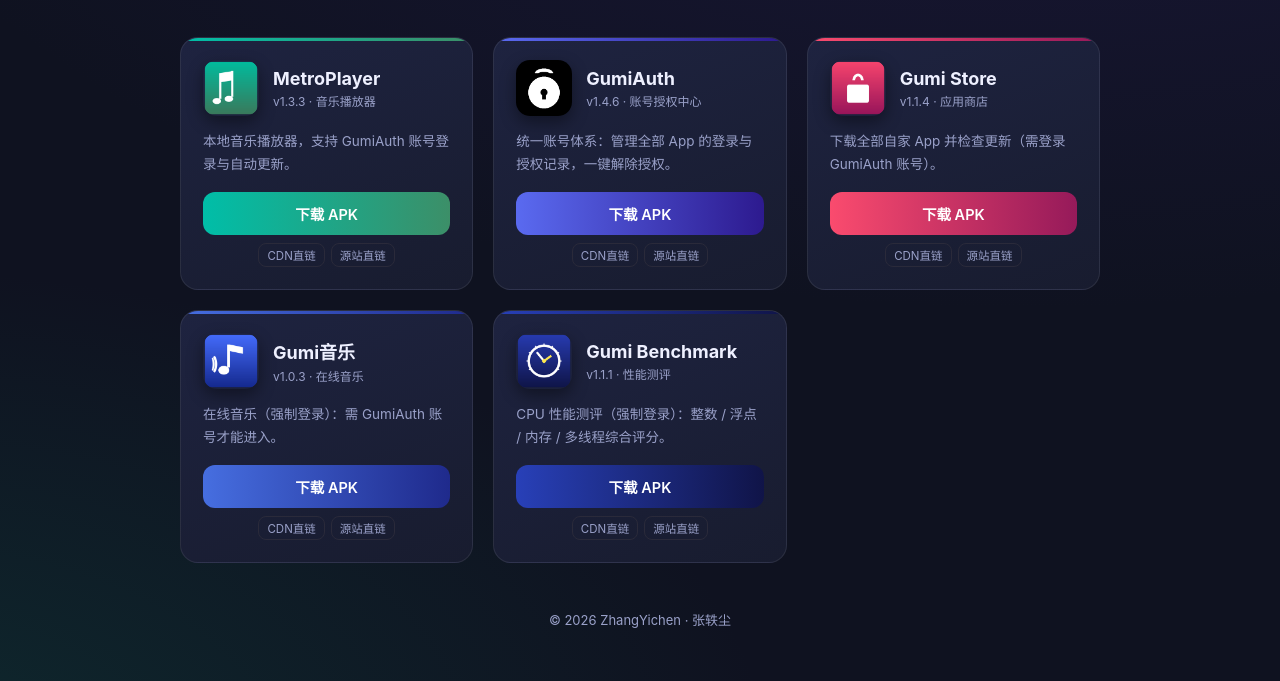
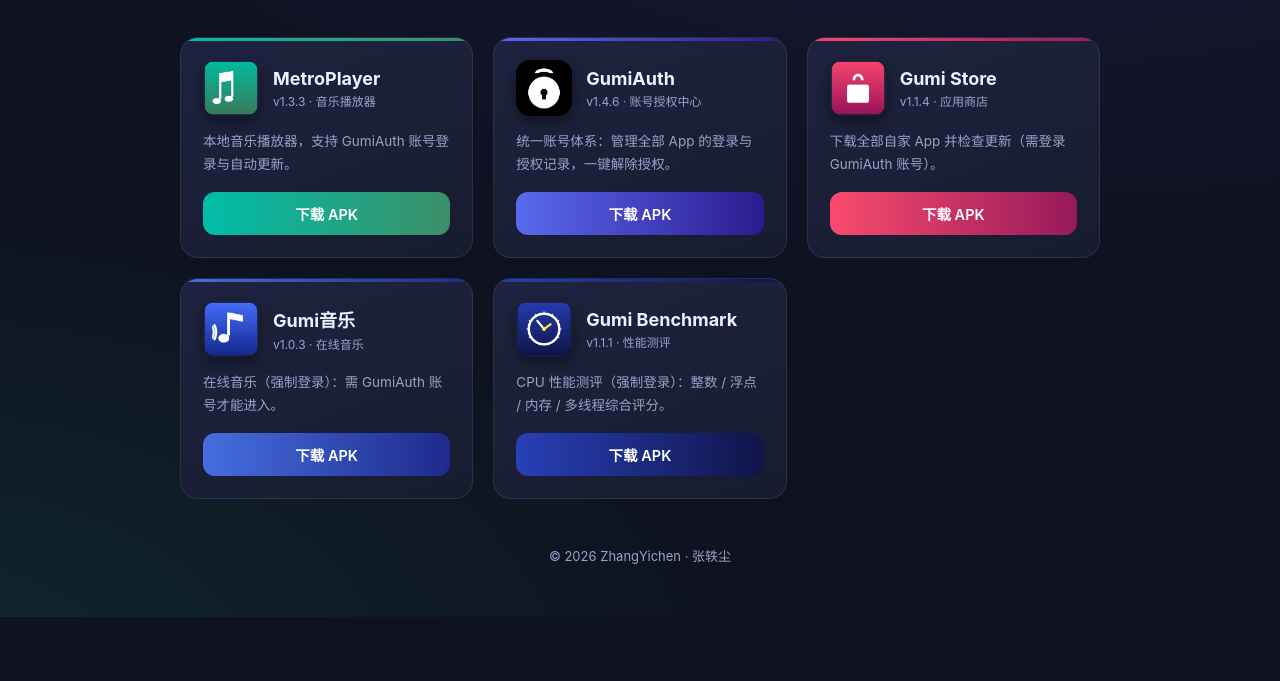
Before and after one commit to ZhangYichen-max/gumi-box, a plain HTML site: page index.html in a window 1280 px wide. Shown: the part 202-883 px from the top of the page. After the commit the page ends 819 px from the top, so only its background shows below. Drawn offline with Linux system fonts and the light colour scheme.

Commit message:
homepage: remove alt direct-link buttons, keep only smart relay download button

```diff
--- a/index.html
+++ b/index.html
@@ -55,10 +55,7 @@
   }
   .dl:hover{filter:brightness(1.15)}
   .dl.busy{opacity:.55;pointer-events:none}
-  .alt{display:flex;gap:6px;justify-content:center;margin-top:8px;flex-wrap:wrap}
-  .alt a{font-size:11.5px;color:var(--muted);text-decoration:none;padding:3px 8px;border:1px solid #2a2a3a;border-radius:8px}
-  .alt a:hover{color:#a58bff;border-color:#a58bff}
-  footer{margin-top:44px;color:var(--muted);font-size:13px;text-align:center;line-height:2}
+        footer{margin-top:44px;color:var(--muted);font-size:13px;text-align:center;line-height:2}
   footer a{color:#a58bff;text-decoration:none}
   @media(max-width:560px){body{padding:32px 16px}.grid{gap:16px}}
 </style>
@@ -79,7 +76,6 @@
       </div>
       <div class="desc">本地音乐播放器，支持 GumiAuth 账号登录与自动更新。</div>
       <a class="dl" data-apk="MetroPlayer-1.3.3.apk" href="MetroPlayer-1.3.3.apk">下载 APK</a>
-      <div class="alt"><a href="https://cdn.jsdelivr.net/gh/ZhangYichen-max/gumi-box@main/MetroPlayer-1.3.3.apk">CDN直链</a><a href="MetroPlayer-1.3.3.apk">源站直链</a></div>
     </div>
 
     <div class="card" style="--c1:#5a6af0;--c2:#2d1a8f">
@@ -89,7 +85,6 @@
       </div>
       <div class="desc">统一账号体系：管理全部 App 的登录与授权记录，一键解除授权。</div>
       <a class="dl" data-apk="GumiAuth.apk" href="GumiAuth.apk">下载 APK</a>
-      <div class="alt"><a href="https://cdn.jsdelivr.net/gh/ZhangYichen-max/gumi-box@main/GumiAuth.apk">CDN直链</a><a href="GumiAuth.apk">源站直链</a></div>
     </div>
 
     <div class="card" style="--c1:#fa4b6e;--c2:#961a5a">
@@ -99,7 +94,6 @@
       </div>
       <div class="desc">下载全部自家 App 并检查更新（需登录 GumiAuth 账号）。</div>
       <a class="dl" data-apk="GumiStore-1.1.4.apk" href="GumiStore-1.1.4.apk">下载 APK</a>
-      <div class="alt"><a href="https://cdn.jsdelivr.net/gh/ZhangYichen-max/gumi-box@main/GumiStore-1.1.4.apk">CDN直链</a><a href="GumiStore-1.1.4.apk">源站直链</a></div>
     </div>
     <div class="card" style="--c1:#466ee0;--c2:#1f2a8c">
       <div class="app">
@@ -108,7 +102,6 @@
       </div>
       <div class="desc">在线音乐（强制登录）：需 GumiAuth 账号才能进入。</div>
       <a class="dl" data-apk="GumiMusic-1.0.3.apk" href="GumiMusic-1.0.3.apk">下载 APK</a>
-      <div class="alt"><a href="https://cdn.jsdelivr.net/gh/ZhangYichen-max/gumi-box@main/GumiMusic-1.0.3.apk">CDN直链</a><a href="GumiMusic-1.0.3.apk">源站直链</a></div>
     </div>
     <div class="card" style="--c1:#2840b8;--c2:#101448">
       <div class="app">
@@ -117,7 +110,6 @@
       </div>
       <div class="desc">CPU 性能测评（强制登录）：整数 / 浮点 / 内存 / 多线程综合评分。</div>
       <a class="dl" data-apk="GumiBenchmark-1.1.1.apk" href="GumiBenchmark-1.1.1.apk">下载 APK</a>
-      <div class="alt"><a href="https://cdn.jsdelivr.net/gh/ZhangYichen-max/gumi-box@main/GumiBenchmark-1.1.1.apk">CDN直链</a><a href="GumiBenchmark-1.1.1.apk">源站直链</a></div>
     </div>
   </div>
 
@@ -166,7 +158,7 @@ document.querySelectorAll('a.dl[data-apk]').forEach(function(a){
     a.classList.add('busy');
     (function next(){
       if (i >= MIRRORS.length){
-        a.textContent = '自动下载失败，请点下方备用直链';
+        a.textContent = '自动下载失败，请稍后重试';
         setTimeout(function(){ a.textContent = label; a.classList.remove('busy'); }, 3500);
         return;
       }
```
